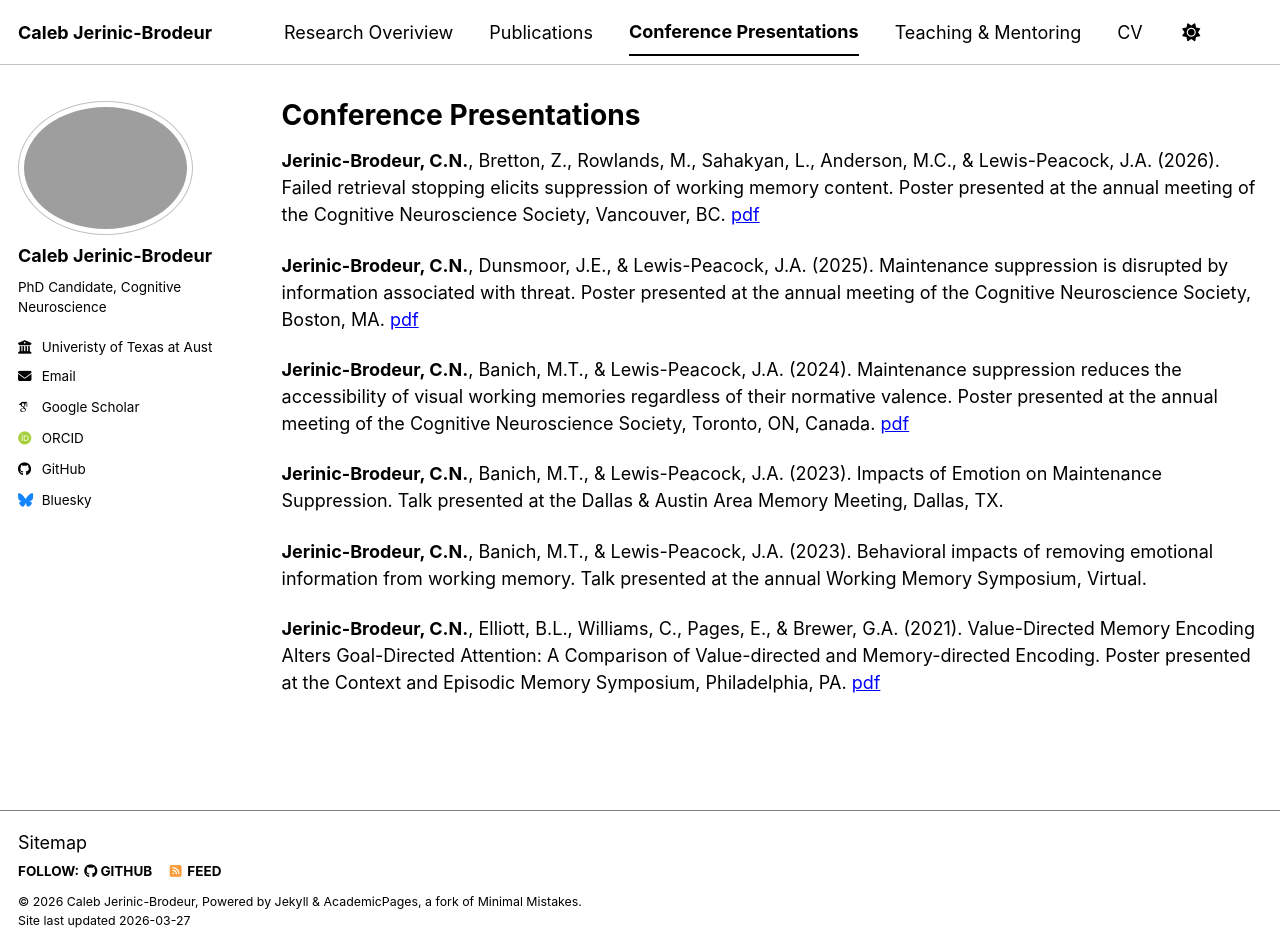
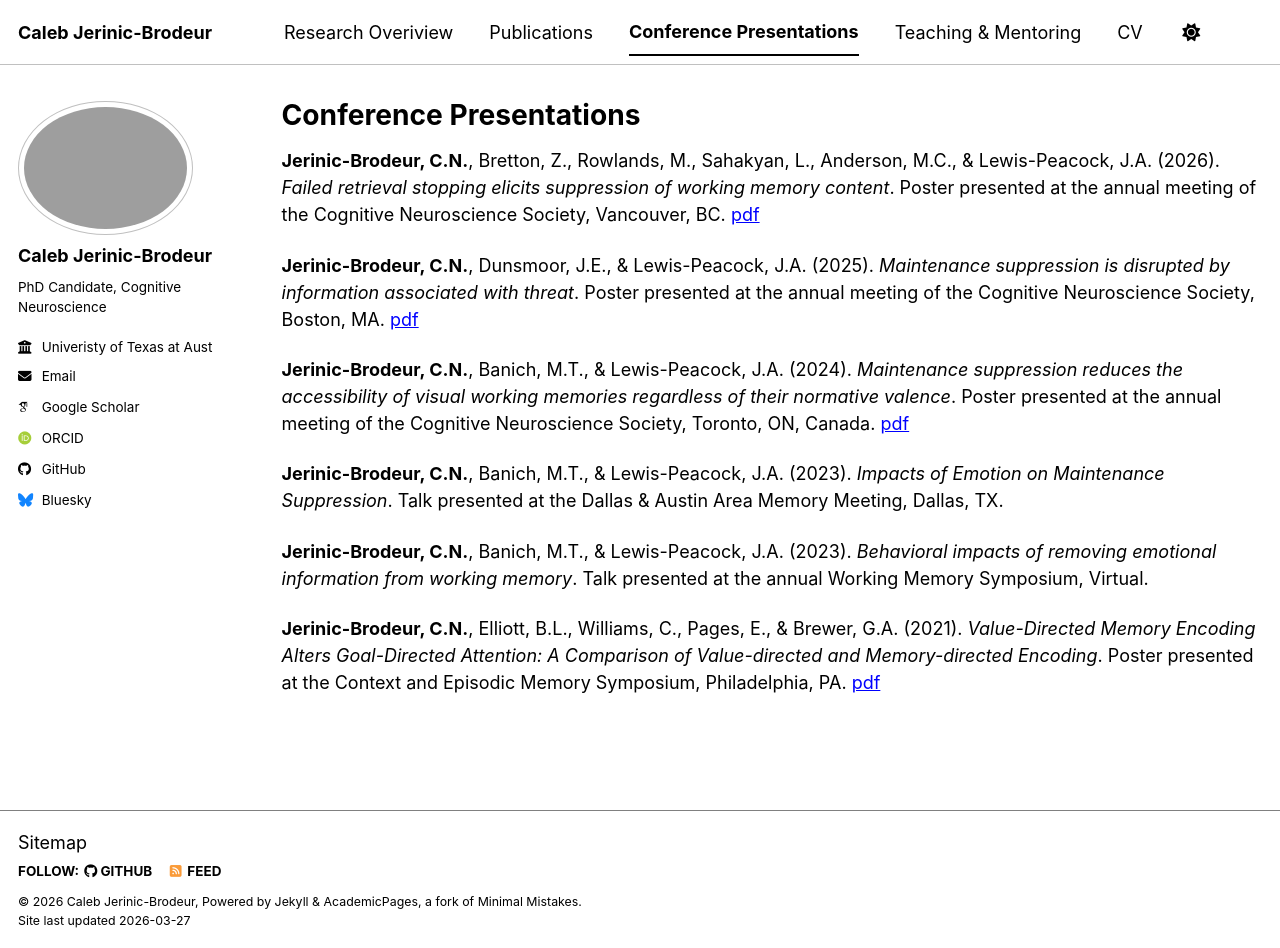
Before and after one commit to cjerinic/cjerinic.github.io, a Jekyll site: the page built from _pages/conference-presentations.md, in a window 1280 px wide and 948 px high. Built offline with Jekyll 4.4.1, drawn with Linux system fonts in a browser that asks for light colours; some web fonts are replaced; a script bundle is joined from its source files by our own code; library files that are not in the unit come from our copies.

```diff
--- a/_pages/conference-presentations.md
+++ b/_pages/conference-presentations.md
@@ -5,14 +5,14 @@ permalink: /ConferencePresentations/
 author_profile: true
 ---
 
-**Jerinic-Brodeur, C.N.**, Bretton, Z., Rowlands, M., Sahakyan, L., Anderson, M.C., & Lewis-Peacock, J.A. (2026). Failed retrieval stopping elicits suppression of working memory content. Poster presented at the annual meeting of the Cognitive Neuroscience Society, Vancouver, BC. [pdf]({{ "/files/JerinicBrodeur-CNS-2026.pdf" | relative_url }})
+**Jerinic-Brodeur, C.N.**, Bretton, Z., Rowlands, M., Sahakyan, L., Anderson, M.C., & Lewis-Peacock, J.A. (2026). *Failed retrieval stopping elicits suppression of working memory content*. Poster presented at the annual meeting of the Cognitive Neuroscience Society, Vancouver, BC. [pdf]({{ "/files/JerinicBrodeur-CNS-2026.pdf" | relative_url }})
 
-**Jerinic-Brodeur, C.N.**, Dunsmoor, J.E., & Lewis-Peacock, J.A. (2025). Maintenance suppression is disrupted by information associated with threat. Poster presented at the annual meeting of the Cognitive Neuroscience Society, Boston, MA. [pdf]({{ "/files/JerinicBrodeur-CNS-2025.pdf" | relative_url }})
+**Jerinic-Brodeur, C.N.**, Dunsmoor, J.E., & Lewis-Peacock, J.A. (2025). *Maintenance suppression is disrupted by information associated with threat*. Poster presented at the annual meeting of the Cognitive Neuroscience Society, Boston, MA. [pdf]({{ "/files/JerinicBrodeur-CNS-2025.pdf" | relative_url }})
 
-**Jerinic-Brodeur, C.N.**, Banich, M.T., & Lewis-Peacock, J.A. (2024). Maintenance suppression reduces the accessibility of visual working memories regardless of their normative valence. Poster presented at the annual meeting of the Cognitive Neuroscience Society, Toronto, ON, Canada. [pdf]({{ "/files/JerinicBrodeur-CNS-2024.pdf" | relative_url }})
+**Jerinic-Brodeur, C.N.**, Banich, M.T., & Lewis-Peacock, J.A. (2024). *Maintenance suppression reduces the accessibility of visual working memories regardless of their normative valence*. Poster presented at the annual meeting of the Cognitive Neuroscience Society, Toronto, ON, Canada. [pdf]({{ "/files/JerinicBrodeur-CNS-2024.pdf" | relative_url }})
 
-**Jerinic-Brodeur, C.N.**, Banich, M.T., & Lewis-Peacock, J.A. (2023). Impacts of Emotion on Maintenance Suppression. Talk presented at the Dallas & Austin Area Memory Meeting, Dallas, TX.
+**Jerinic-Brodeur, C.N.**, Banich, M.T., & Lewis-Peacock, J.A. (2023). *Impacts of Emotion on Maintenance Suppression*. Talk presented at the Dallas & Austin Area Memory Meeting, Dallas, TX.
 
-**Jerinic-Brodeur, C.N.**, Banich, M.T., & Lewis-Peacock, J.A. (2023). Behavioral impacts of removing emotional information from working memory. Talk presented at the annual Working Memory Symposium, Virtual.
+**Jerinic-Brodeur, C.N.**, Banich, M.T., & Lewis-Peacock, J.A. (2023). *Behavioral impacts of removing emotional information from working memory*. Talk presented at the annual Working Memory Symposium, Virtual.
 
-**Jerinic-Brodeur, C.N.**, Elliott, B.L., Williams, C., Pages, E., & Brewer, G.A. (2021). Value-Directed Memory Encoding Alters Goal-Directed Attention: A Comparison of Value-directed and Memory-directed Encoding. Poster presented at the Context and Episodic Memory Symposium, Philadelphia, PA. [pdf]({{ "/files/VDR-THOT-Poster-CEMS2021.pdf" | relative_url }})
+**Jerinic-Brodeur, C.N.**, Elliott, B.L., Williams, C., Pages, E., & Brewer, G.A. (2021). *Value-Directed Memory Encoding Alters Goal-Directed Attention: A Comparison of Value-directed and Memory-directed Encoding*. Poster presented at the Context and Episodic Memory Symposium, Philadelphia, PA. [pdf]({{ "/files/VDR-THOT-Poster-CEMS2021.pdf" | relative_url }})
```
